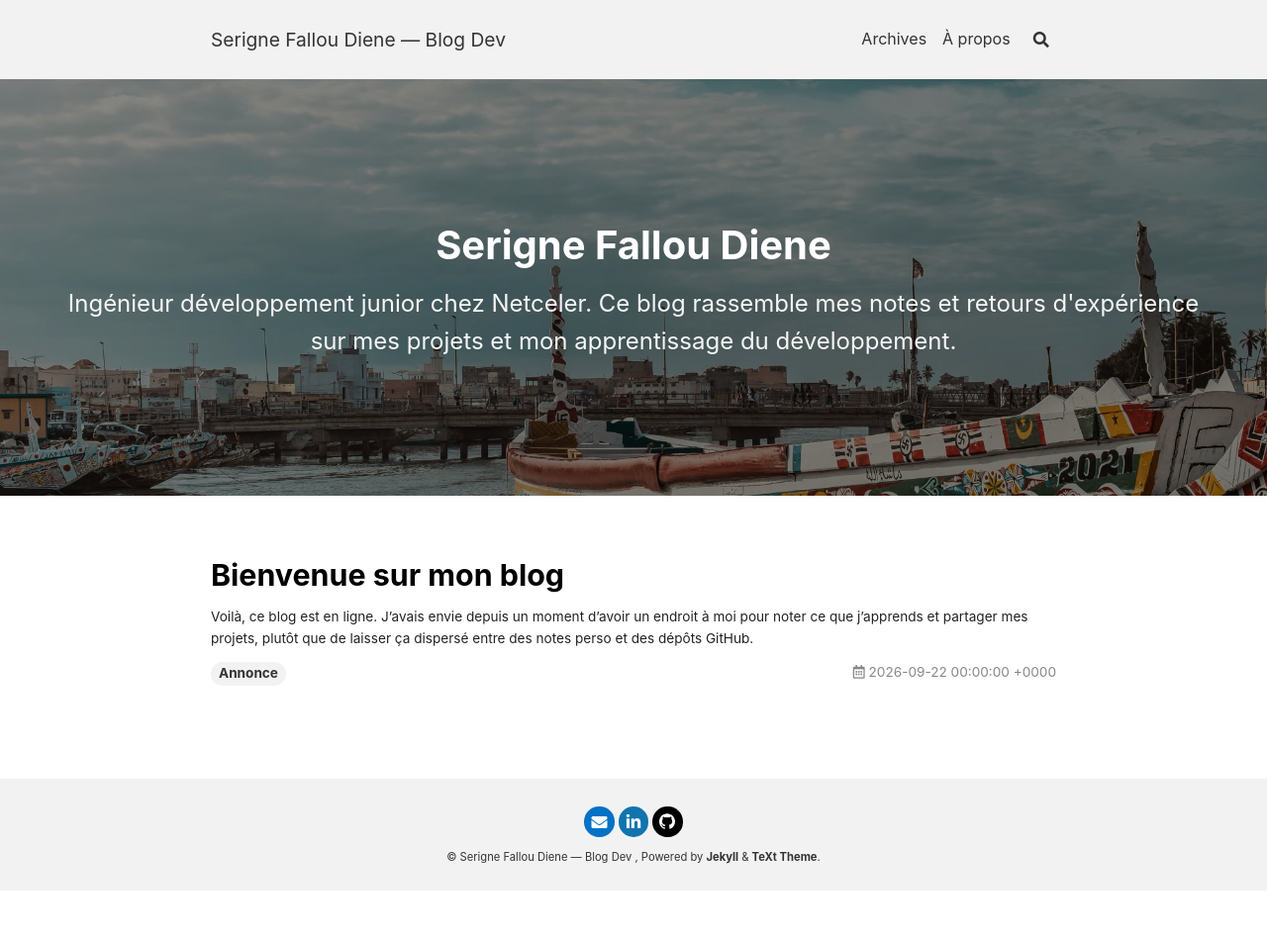
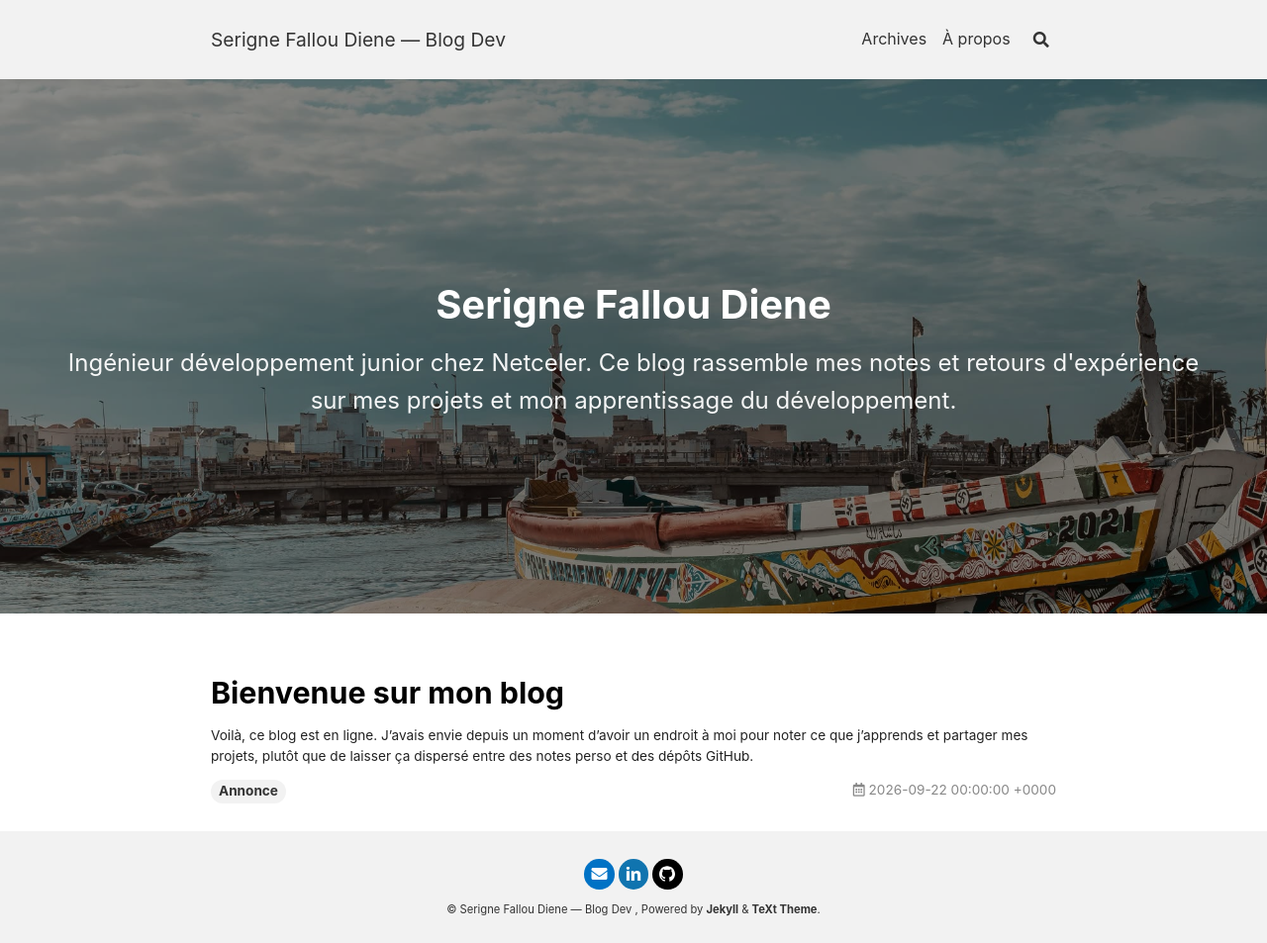
Before and after one commit to sfalloudiene/sfalloudiene.github.io, a Jekyll site: the page built from index.html, in a window 1280 px wide. Shown: the whole page at 99% size. Built offline with Jekyll 4.4.1, drawn with Linux system fonts in a browser that asks for light colours; nearby versions of some CDN libraries; the list of posts is cut into pages by our own code; before the commit the page ends 900 px from its top, so only the background shows below that.

Commit message:
fix: hauteur du hero d'accueil basee sur le viewport (min/max-height) au lieu du padding fixe
L'image etait ecrasee/mal cadree sur les grands ecrans car la hauteur ne dependait que du padding, pas de la largeur.

```diff
--- a/_sass/custom.scss
+++ b/_sass/custom.scss
@@ -2,9 +2,14 @@
 
 .hero--image {
   position: relative;
-  padding: 5rem 1rem;
+  min-height: 60vh;
+  max-height: 720px;
+  padding: 2rem 1rem;
   background-size: cover;
   background-position: center;
+  display: flex;
+  align-items: center;
+  justify-content: center;
 
   &::before {
     content: "";
```
